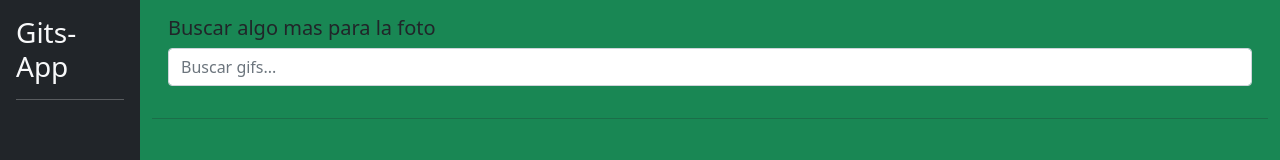
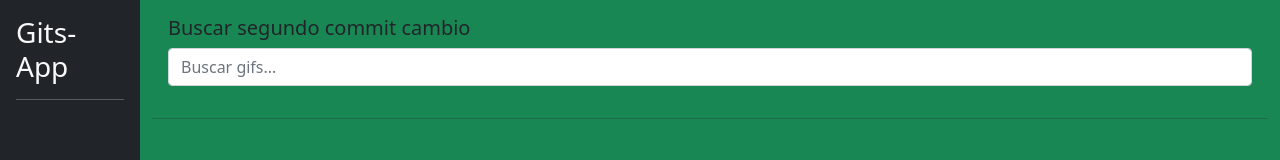
Before and after one commit to ansonyhm01/angular-curso, an Angular app: page / in a window 1280 px wide. Shown: the top 160 px of the page. Built offline with nearby package versions, Linux system fonts and the light colour scheme.

Commit message:
segundo commit modificacion texto

```diff
--- a/src/app/gifs/busqueda/busqueda.component.html
+++ b/src/app/gifs/busqueda/busqueda.component.html
@@ -1,4 +1,4 @@
-<h5>Buscar algo mas para la foto</h5>
+<h5>Buscar segundo commit cambio</h5>
 <input
   type="text"
   class="form-control"
```
